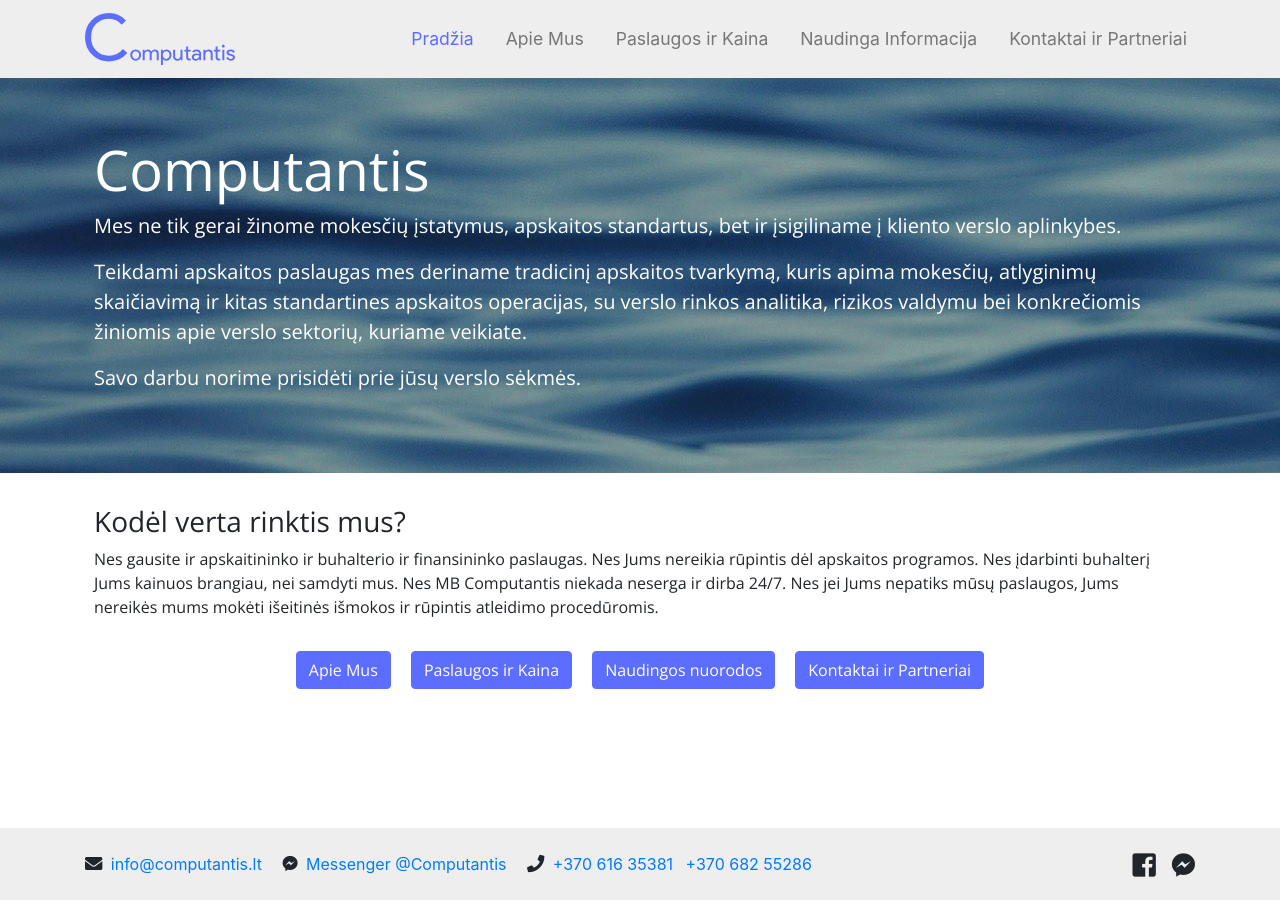
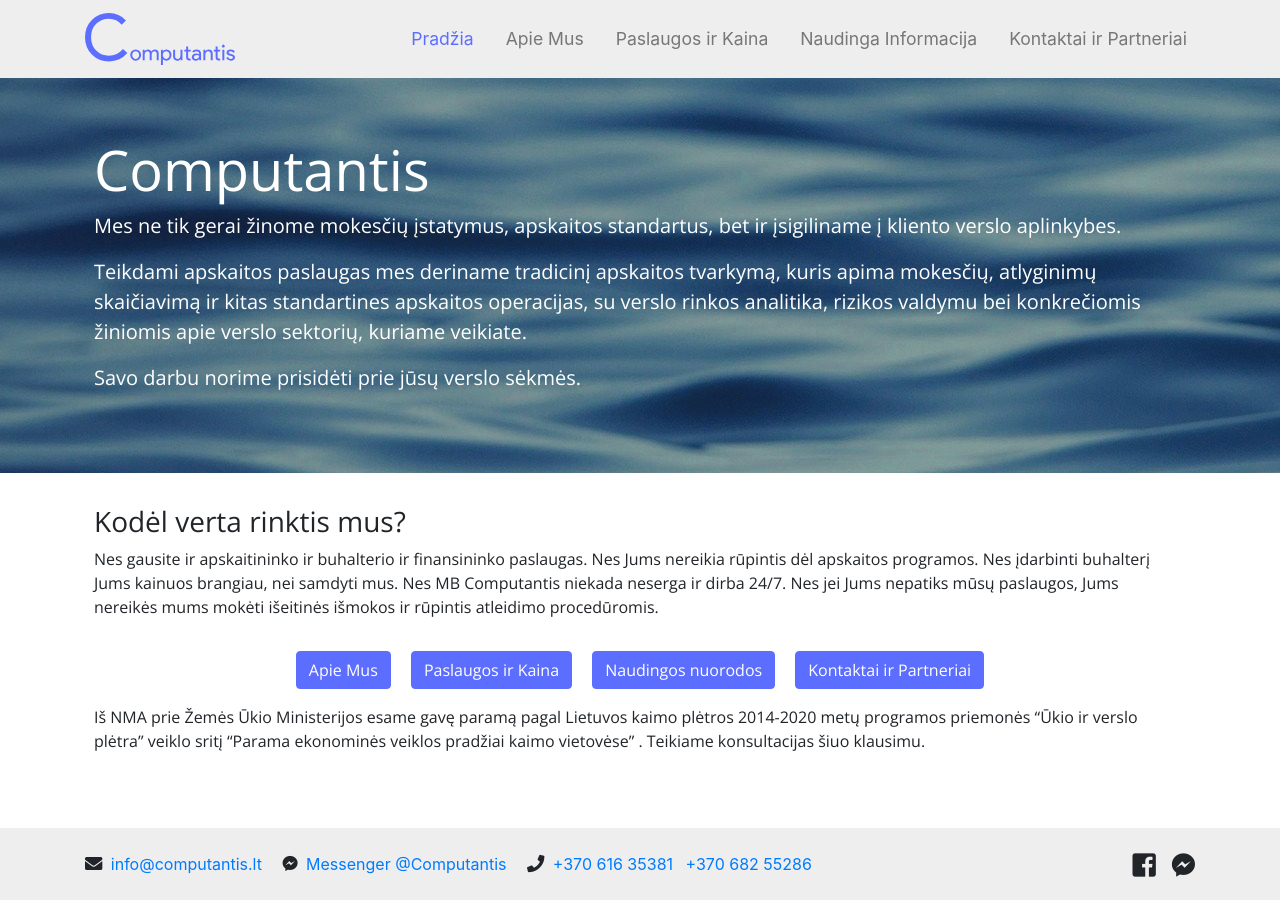
Before and after one commit to MantasJan/Computantis, a Jekyll site: the page built from index.html, in a window 1280 px wide. Built offline with Jekyll 4.4.1, drawn with Linux system fonts in a browser that asks for light colours; nearby versions of some CDN libraries.

Commit message:
added text

```diff
--- a/index.html
+++ b/index.html
@@ -42,7 +42,10 @@
     <a class="button btn mt-3 col-12 col-sm-auto" href="/kontaktai" role="button">Kontaktai ir Partneriai</a>
   </div>
 </div>
-
+<div class="container pl-4 pr-4">
+  <div class="mt-3">
+    <p>Iš NMA prie Žemės Ūkio Ministerijos esame gavę paramą pagal Lietuvos kaimo plėtros 2014-2020 metų programos priemonės “Ūkio ir verslo plėtra” veiklo sritį “Parama ekonominės veiklos pradžiai kaimo vietovėse” . Teikiame konsultacijas šiuo klausimu.</p>
+</div>
 <!-- Panaikinti, panaikinus sniega: -->
 <div class="snow-container" id="snow">
   <div class="snow foreground"></div>
--- a/puslapiai/paslaugosirkaina.html
+++ b/puslapiai/paslaugosirkaina.html
@@ -16,6 +16,7 @@
 <a class="btn button mt-2 mr-3 col-12 col-sm-auto" href="{{site.baseurl}}/failai/Planas-MINI.pdf" role="button">Planas MINI</a>
 <a class="btn button mt-2 mr-3 col-12 col-sm-auto" href="{{site.baseurl}}/failai/Planas-MIDI-ne-PVM-moketojams.pdf" role="button">Planas MIDI ne PVM mokėtojams</a>
 <a class="btn button mt-2 mr-3 col-12 col-sm-auto" href="{{site.baseurl}}/failai/Planas-MIDI-PVM-moketojams.pdf" role="button">Planas MIDI PVM mokėtojams</a>
+<p class="mt-3">Iš NMA prie Žemės Ūkio Ministerijos esame gavę paramą pagal Lietuvos kaimo plėtros 2014-2020 metų programos priemonės “Ūkio ir verslo plėtra” veiklo sritį “Parama ekonominės veiklos pradžiai kaimo vietovėse” . Teikiame konsultacijas šiuo klausimu.</p>
 <p class="mt-3">
   Kaina priklauso nuo imones veiklos, narių, samdomų darbuotojų, išrašomų ir gaunamų sąskaitų faktūrų skaičiaus. Nuo pinigų operacijų skaičiaus, sezoniškumo ir pan. Susisiekite su mumis ir manau, kad rasime abiems pusėms tinkamą sprendimą.
 </p>
```
